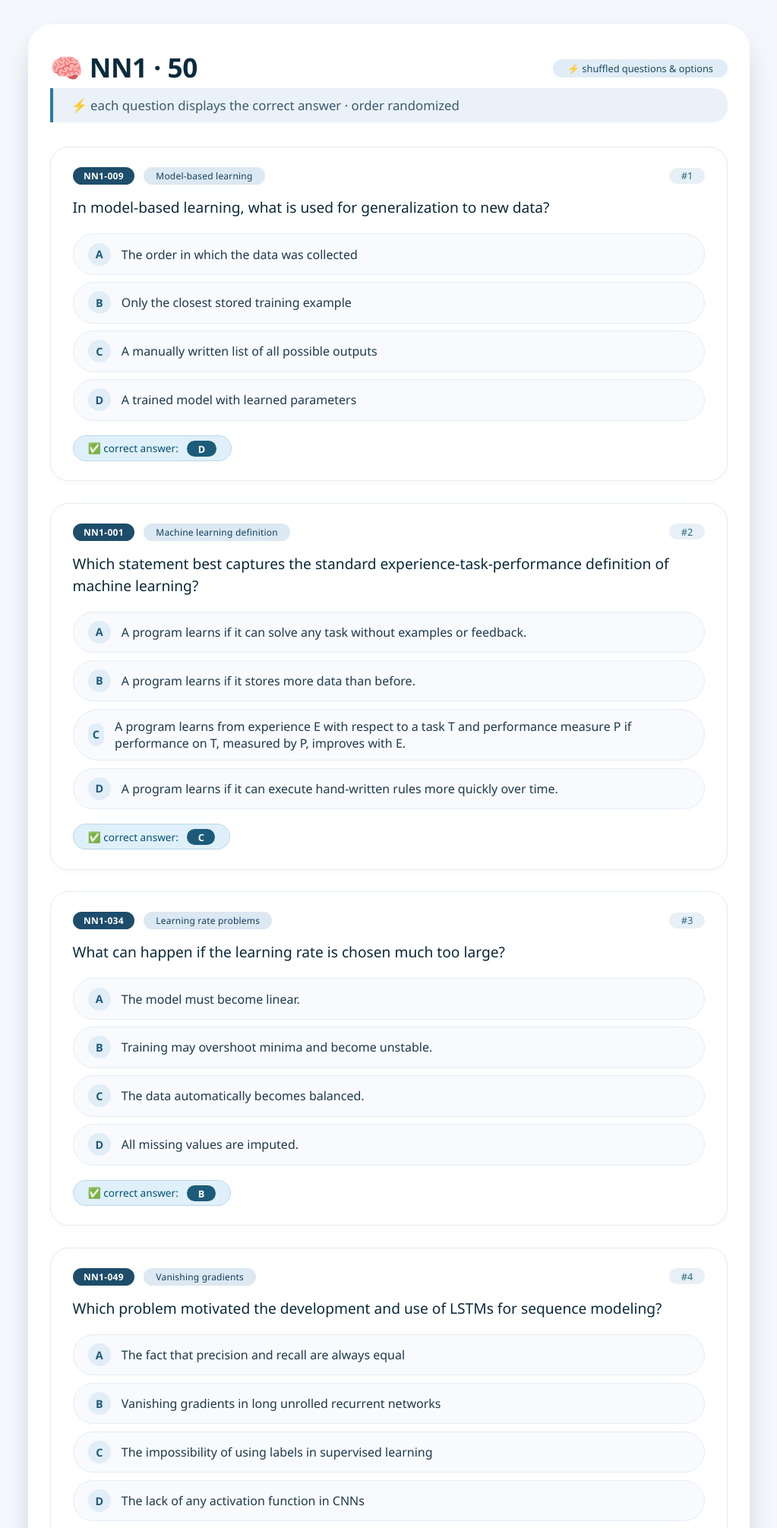
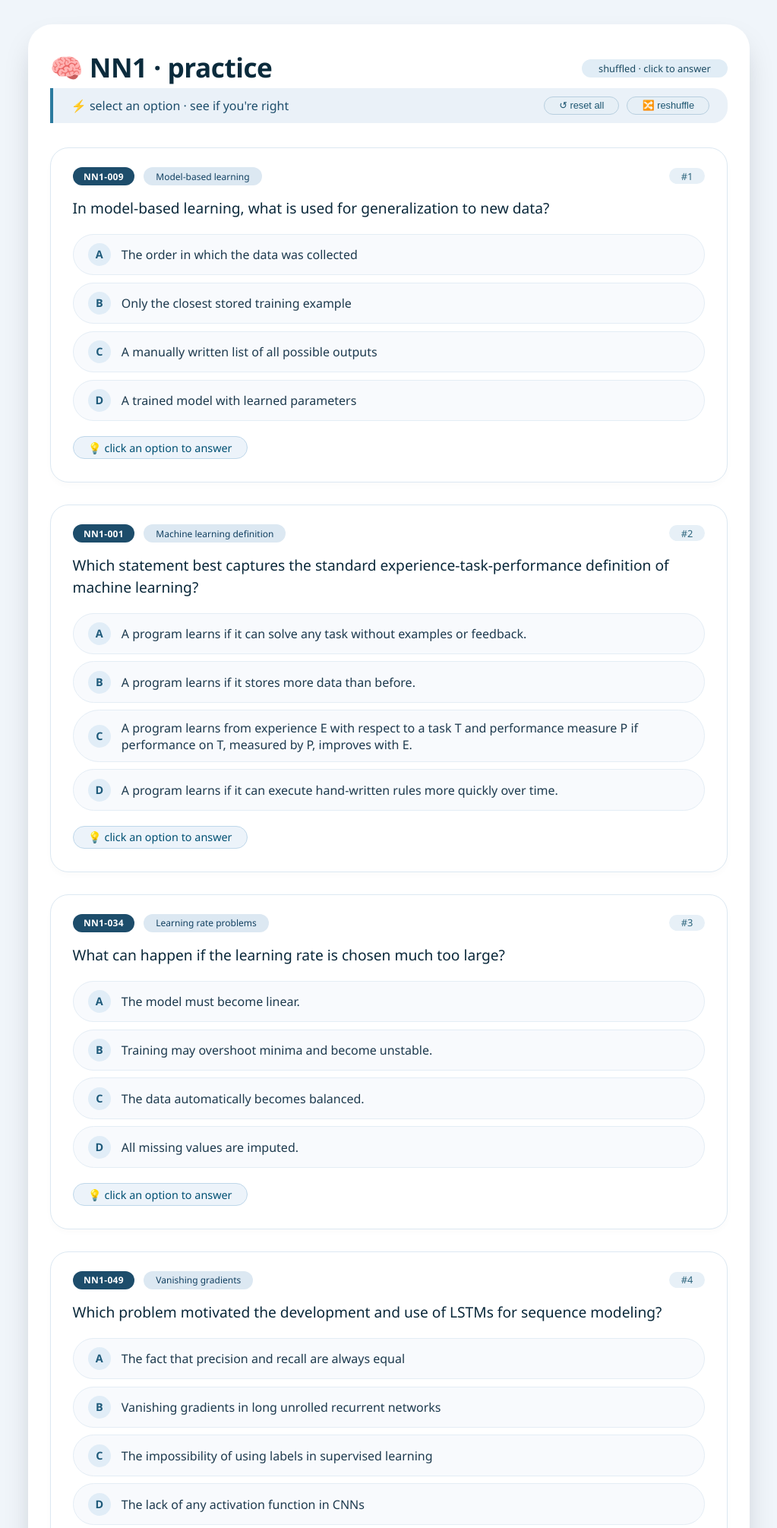
Before and after one commit to bahady1/game-theory, a FastAPI app: page /quiz in a window 1280 px wide. Shown: the top 2011 px of the page at 76% size, without its empty margins (128-1151 px from the left). Run offline with FastAPI, Linux system fonts and the light colour scheme.

Commit message:
quiz updated

```diff
--- a/templates/ml_quiz.html
+++ b/templates/ml_quiz.html
@@ -1,9 +1,9 @@
 <!DOCTYPE html>
 <html lang="en">
 <head>
-  <meta charset="UTF-8">
-  <meta name="viewport" content="width=device-width, initial-scale=1.0">
-  <title>🧠 Neural Networks Quiz – 50 mixed questions</title>
+  <meta charset="UTF-8" />
+  <meta name="viewport" content="width=device-width, initial-scale=1.0" />
+  <title>🧠 NN Practice · 50 shuffled questions</title>
   <style>
     * {
       box-sizing: border-box;
@@ -11,7 +11,7 @@
       padding: 0;
     }
     body {
-      background: #f4f7fc;
+      background: #f0f5fa;
       font-family: 'Segoe UI', Roboto, system-ui, sans-serif;
       padding: 2rem 1rem;
       display: flex;
@@ -37,19 +37,23 @@
       margin-bottom: 0.25rem;
     }
     .subhead {
-      color: #3a5a6e;
+      color: #1d4d6b;
       margin-bottom: 2rem;
       border-left: 4px solid #2b7a9e;
       padding-left: 1.2rem;
       font-weight: 400;
-      font-size: 1.05rem;
+      font-size: 1rem;
       background: #eaf1f8;
       border-radius: 0 20px 20px 0;
       padding: 0.7rem 1.5rem;
+      display: flex;
+      flex-wrap: wrap;
+      align-items: center;
+      gap: 12px;
     }
     .question-card {
       background: #ffffff;
-      border: 1px solid #e2ebf3;
+      border: 1px solid #dce8f2;
       border-radius: 24px;
       padding: 1.6rem 1.8rem;
       margin-bottom: 1.8rem;
@@ -58,7 +62,6 @@
     }
     .question-card:hover {
       border-color: #b6d2e5;
-      box-shadow: 0 8px 16px -8px rgba(0, 60, 90, 0.08);
     }
     .q-header {
       display: flex;
@@ -83,7 +86,6 @@
       font-size: 0.75rem;
       padding: 0.2rem 1rem;
       border-radius: 30px;
-      letter-spacing: 0.2px;
     }
     .q-text {
       font-size: 1.2rem;
@@ -96,7 +98,7 @@
       display: flex;
       flex-direction: column;
       gap: 0.6rem;
-      margin: 0.5rem 0 0.2rem;
+      margin: 0.5rem 0 0.8rem;
     }
     .option-item {
       display: flex;
@@ -106,12 +108,25 @@
       padding: 0.7rem 1.2rem;
       border-radius: 60px;
       border: 1px solid #e4edf5;
-      transition: 0.08s linear;
-      cursor: default;
+      cursor: pointer;
+      transition: 0.08s ease;
     }
     .option-item:hover {
       background: #eef4fa;
-      border-color: #bed7ea;
+      border-color: #aec8dd;
+    }
+    .option-item.selected {
+      background: #d4e6f7;
+      border-color: #2a7aa8;
+      box-shadow: 0 0 0 2px #b0d0e8;
+    }
+    .option-item.correct-reveal {
+      background: #c8e6d9;
+      border-color: #1d7a5e;
+    }
+    .option-item.wrong-reveal {
+      background: #f8dddd;
+      border-color: #b34a4a;
     }
     .option-letter {
       font-weight: 700;
@@ -124,24 +139,31 @@
       justify-content: center;
       border-radius: 40px;
       font-size: 0.9rem;
+      flex-shrink: 0;
     }
     .option-text {
       color: #1d3a4e;
       font-weight: 450;
       font-size: 1rem;
     }
-    .answer-badge {
+    .feedback-area {
       margin-top: 1rem;
-      background: #dff0fa;
+      display: flex;
+      align-items: center;
+      gap: 16px;
+      flex-wrap: wrap;
+      min-height: 2.4rem;
+    }
+    .feedback-badge {
+      background: #ecf3fa;
       border-radius: 40px;
-      padding: 0.4rem 1.2rem;
-      display: inline-block;
-      font-size: 0.85rem;
+      padding: 0.3rem 1.2rem;
+      font-size: 0.9rem;
       font-weight: 500;
       color: #005073;
-      border: 1px solid #bcd6e9;
+      border: 1px solid #bed7ea;
     }
-    .answer-badge strong {
+    .feedback-badge strong {
       background: #1c5b7a;
       color: white;
       padding: 0.1rem 0.9rem;
@@ -149,6 +171,45 @@
       margin-left: 8px;
       font-weight: 600;
       font-size: 0.8rem;
+    }
+    .feedback-badge.correct {
+      background: #d4eddd;
+      border-color: #2f8f6b;
+      color: #0b4a30;
+    }
+    .feedback-badge.wrong {
+      background: #f7dbdb;
+      border-color: #b75858;
+      color: #752a2a;
+    }
+    .btn-reset {
+      background: none;
+      border: 1px solid #b5cfdf;
+      padding: 0.4rem 1.8rem;
+      border-radius: 60px;
+      font-weight: 500;
+      color: #1d5b78;
+      cursor: pointer;
+      transition: 0.15s;
+      font-size: 0.9rem;
+    }
+    .btn-reset:hover {
+      background: #d3e4f0;
+      border-color: #7fa6c0;
+    }
+    .btn-small {
+      background: #e6eff6;
+      border: 1px solid #b8cfdf;
+      padding: 0.2rem 1.2rem;
+      border-radius: 40px;
+      font-weight: 500;
+      color: #1c5570;
+      cursor: pointer;
+      font-size: 0.8rem;
+      transition: 0.1s;
+    }
+    .btn-small:hover {
+      background: #d2e2ef;
     }
     .footer-note {
       margin-top: 2.5rem;
@@ -160,61 +221,48 @@
       background: #f4faff;
       border-radius: 60px;
       padding: 1.2rem;
+      display: flex;
+      flex-wrap: wrap;
+      justify-content: center;
+      gap: 20px;
+      align-items: center;
     }
-    .btn-reset {
-      background: none;
-      border: 1px solid #b5cfdf;
-      padding: 0.4rem 1.8rem;
-      border-radius: 60px;
+    .progress-stats {
       font-weight: 500;
-      color: #1d5b78;
-      cursor: pointer;
-      transition: 0.15s;
-      font-size: 0.9rem;
-      margin-top: 0.3rem;
-    }
-    .btn-reset:hover {
-      background: #d3e4f0;
-      border-color: #7fa6c0;
-    }
-    .shuffle-badge {
-      background: #e1edf6;
-      border-radius: 60px;
-      padding: 0.2rem 1.2rem;
-      font-size: 0.8rem;
-      color: #1c4b63;
+      color: #12445f;
     }
     @media (max-width: 600px) {
       .quiz-container { padding: 1.2rem; }
       .q-text { font-size: 1rem; }
       .option-item { padding: 0.5rem 1rem; }
-      .q-header { gap: 8px; }
     }
   </style>
 </head>
 <body>
 <div class="quiz-container" id="app">
   <header style="display: flex; justify-content: space-between; align-items: center; flex-wrap: wrap;">
-    <h1>🧠 NN1 · 50</h1>
-    <span class="shuffle-badge">⚡ shuffled questions & options</span>
+    <h1>🧠 NN1 · practice</h1>
+    <span style="background: #e1edf6; border-radius: 60px; padding: 0.2rem 1.4rem; font-size: 0.8rem; color:#1c4b63;">shuffled · click to answer</span>
   </header>
   <div class="subhead">
-    ⚡ each question displays the correct answer · order randomized
+    <span>⚡ select an option · see if you're right</span>
+    <span style="margin-left: auto; display: flex; gap: 10px; flex-wrap: wrap;">
+      <button class="btn-small" id="resetAllBtn">↺ reset all</button>
+      <button class="btn-small" id="reshuffleBtn">🔀 reshuffle</button>
+    </span>
   </div>
 
   <div id="quizRoot"></div>
 
   <div class="footer-note">
-    <span>✅ all 50 questions from the catalog · options and question order mixed</span>
-    <div style="margin-top: 10px;">
-      <button class="btn-reset" id="reshuffleBtn">🔀 reshuffle quiz</button>
-    </div>
+    <span class="progress-stats" id="statsDisplay">✅ 0 / 50 answered</span>
+    <span style="color:#1b5470;">• correct answers hidden until you choose</span>
   </div>
 </div>
 
 <script>
   (function() {
-    // ----- raw question data (copied from catalog, 50 items) -----
+    // ---------- raw data (50 questions) ----------
     const RAW_QUESTIONS = [
       { id: "NN1-001", topic: "Machine learning definition", question: "Which statement best captures the standard experience-task-performance definition of machine learning?", options: { A: "A program learns if it stores more data than before.", B: "A program learns from experience E with respect to a task T and performance measure P if performance on T, measured by P, improves with E.", C: "A program learns if it can execute hand-written rules more quickly over time.", D: "A program learns if it can solve any task without examples or feedback." }, correct: "B" },
       { id: "NN1-002", topic: "Machine learning paradigm", question: "In the usual paradigm-shift description of machine learning, what replaces writing all rules by hand?", options: { A: "The system infers rules or model parameters from data and desired outputs.", B: "The system ignores the data and searches directly for labels.", C: "The programmer writes a larger rule base before training.", D: "The system chooses random rules and keeps them fixed." }, correct: "A" },
@@ -277,7 +325,7 @@
       return arr;
     }
 
-    // shuffle options inside a question (returns new object)
+    // shuffle options inside a question, return new object, keep correct mapping
     function shuffleOptions(q) {
       const entries = Object.entries(q.options);
       const shuffled = shuffleArray([...entries]);
@@ -289,28 +337,40 @@
         newOpts[newKey] = text;
         if (key === q.correct) correctLetter = newKey;
       });
-      // ensure correct answer maps to new letter
       return { ...q, options: newOpts, correct: correctLetter };
     }
 
-    // prepare full shuffled deck: shuffle order of questions, and inside each shuffle options
+    // build full shuffled deck: question order + options inside
     function buildShuffledDeck() {
-      // deep copy
       const deck = RAW_QUESTIONS.map(q => ({ ...q, options: { ...q.options } }));
-      // shuffle question order
       shuffleArray(deck);
-      // shuffle options inside each question
       return deck.map(q => shuffleOptions(q));
     }
 
-    // render
-    function render(deck) {
-      const root = document.getElementById('quizRoot');
+    // ----- state -----
+    let currentDeck = buildShuffledDeck();
+    // answerState: map index -> { selected: 'A'|null, revealed: false }
+    let answerState = currentDeck.map(() => ({ selected: null, revealed: false }));
+
+    // DOM refs
+    const root = document.getElementById('quizRoot');
+    const statsDisplay = document.getElementById('statsDisplay');
+
+    // update stats
+    function updateStats() {
+      const answered = answerState.filter(s => s.selected !== null).length;
+      statsDisplay.textContent = `✅ ${answered} / 50 answered`;
+    }
+
+    // render everything
+    function render() {
       root.innerHTML = '';
-      deck.forEach((q, idx) => {
+      currentDeck.forEach((q, idx) => {
+        const state = answerState[idx];
         const card = document.createElement('div');
         card.className = 'question-card';
 
+        // header
         const header = document.createElement('div');
         header.className = 'q-header';
         header.innerHTML = `
@@ -319,51 +379,118 @@
           <span style="margin-left: auto; color: #2d657d; font-size:0.8rem; background:#e7f0f7; padding:0.1rem 1rem; border-radius:30px;">#${idx+1}</span>
         `;
 
+        // question text
         const qText = document.createElement('div');
         qText.className = 'q-text';
         qText.textContent = q.question;
 
+        // options
         const optionsDiv = document.createElement('div');
         optionsDiv.className = 'options-grid';
+        const letters = ['A', 'B', 'C', 'D'];
 
-        const letters = ['A', 'B', 'C', 'D'];
         letters.forEach(letter => {
           const optText = q.options[letter];
           if (optText === undefined) return;
           const item = document.createElement('div');
           item.className = 'option-item';
+          // highlight if selected
+          if (state.selected === letter) {
+            item.classList.add('selected');
+          }
+          // if revealed, show correct / wrong
+          if (state.revealed) {
+            if (letter === q.correct) {
+              item.classList.add('correct-reveal');
+            } else if (state.selected === letter && letter !== q.correct) {
+              item.classList.add('wrong-reveal');
+            }
+          }
+
           item.innerHTML = `
             <span class="option-letter">${letter}</span>
             <span class="option-text">${optText}</span>
           `;
+
+          // click handler: only if not revealed
+          item.addEventListener('click', (e) => {
+            e.stopPropagation();
+            if (state.revealed) return; // already answered
+            // record selection
+            state.selected = letter;
+            state.revealed = true;
+            render();
+            updateStats();
+          });
+
           optionsDiv.appendChild(item);
         });
 
-        const badge = document.createElement('div');
-        badge.className = 'answer-badge';
-        badge.innerHTML = `✅ correct answer: <strong>${q.correct}</strong>`;
+        // feedback area
+        const feedback = document.createElement('div');
+        feedback.className = 'feedback-area';
+
+        if (state.revealed) {
+          const isCorrect = state.selected === q.correct;
+          const badge = document.createElement('span');
+          badge.className = `feedback-badge ${isCorrect ? 'correct' : 'wrong'}`;
+          if (isCorrect) {
+            badge.innerHTML = `✅ correct! <strong>${q.correct}</strong>`;
+          } else {
+            badge.innerHTML = `❌ you chose ${state.selected} · correct: <strong>${q.correct}</strong>`;
+          }
+          feedback.appendChild(badge);
+        } else {
+          const hint = document.createElement('span');
+          hint.className = 'feedback-badge';
+          hint.textContent = '💡 click an option to answer';
+          feedback.appendChild(hint);
+        }
+
+        // reset button for this question (only if revealed)
+        if (state.revealed) {
+          const resetBtn = document.createElement('button');
+          resetBtn.className = 'btn-small';
+          resetBtn.textContent = '↺ reset this';
+          resetBtn.style.marginLeft = 'auto';
+          resetBtn.addEventListener('click', (e) => {
+            e.stopPropagation();
+            state.selected = null;
+            state.revealed = false;
+            render();
+            updateStats();
+          });
+          feedback.appendChild(resetBtn);
+        }
 
         card.appendChild(header);
         card.appendChild(qText);
         card.appendChild(optionsDiv);
-        card.appendChild(badge);
+        card.appendChild(feedback);
         root.appendChild(card);
       });
+      updateStats();
     }
 
-    // state
-    let currentDeck = buildShuffledDeck();
-
-    function refreshQuiz() {
-      currentDeck = buildShuffledDeck();
-      render(currentDeck);
+    // reset all answers
+    function resetAll() {
+      answerState = currentDeck.map(() => ({ selected: null, revealed: false }));
+      render();
     }
 
+    // reshuffle deck & reset
+    function reshuffleFull() {
+      currentDeck = buildShuffledDeck();
+      answerState = currentDeck.map(() => ({ selected: null, revealed: false }));
+      render();
+    }
+
+    // event listeners
+    document.getElementById('resetAllBtn').addEventListener('click', resetAll);
+    document.getElementById('reshuffleBtn').addEventListener('click', reshuffleFull);
+
     // initial render
-    render(currentDeck);
-
-    // reshuffle button
-    document.getElementById('reshuffleBtn').addEventListener('click', refreshQuiz);
+    render();
   })();
 </script>
 </body>
```
